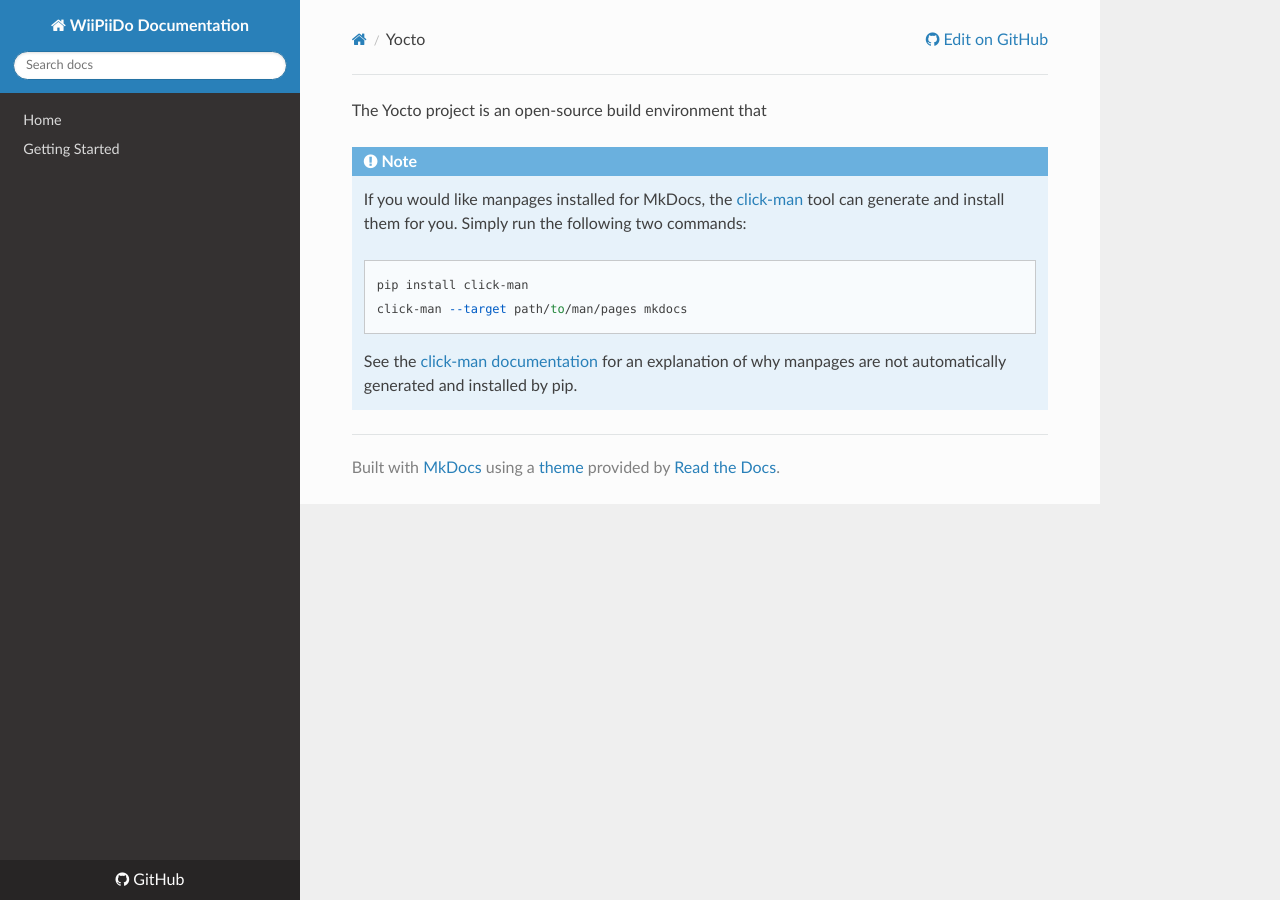
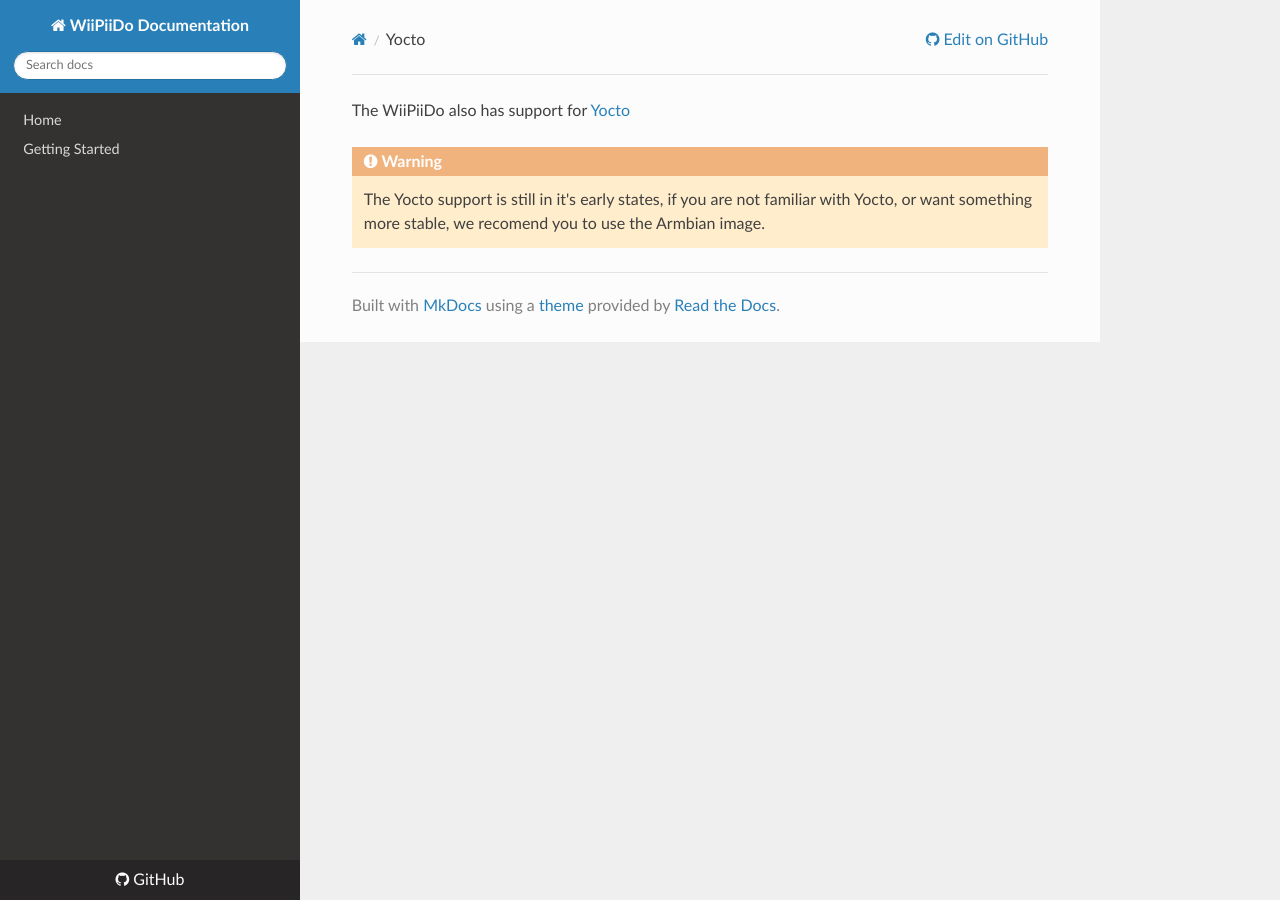
Before and after one commit to Globaltronic/wiipiido-docs, an MkDocs documentation site: the page built from docs/yocto.md, in a window 1280 px wide. Built offline with MkDocs 1.6.1, drawn with Linux system fonts in a browser that asks for light colours; nearby versions of some CDN libraries.

```diff
--- a/docs/yocto.md
+++ b/docs/yocto.md
@@ -1,14 +1,5 @@
-The Yocto project is an open-source build environment that
+The WiiPiiDo also has support for [Yocto](https://www.yoctoproject.org/)
 
-!!! Note
-    If you would like manpages installed for MkDocs, the [click-man] tool can
-    generate and install them for you. Simply run the following two commands:
-
-        pip install click-man
-        click-man --target path/to/man/pages mkdocs
-
-    See the [click-man documentation] for an explanation of why manpages are
-    not automatically generated and installed by pip.
-
-[click-man]: https://github.com/click-contrib/click-man
-[click-man documentation]: https://github.com/click-contrib/click-man#automatic-man-page-installation-with-setuptools-and-pip
+!!! warning
+    The Yocto support is still in it's early states, if you are not familiar with Yocto,
+    or want something more stable, we recomend you to use the Armbian image.
--- /dev/null
+++ b/requirements.txt
@@ -0,0 +1,2 @@
+mkdocs
+mkdocs-versioning
```
Also changed, not shown: README.md (+3 -3 lines), docs/getting-started.md (+7 -4 lines), docs/index.md (+13 -0 lines), docs/peripheral-examples.md (added, +29 -0 lines), docs/img/header_2_pinout.png (added), docs/img/header_3_pinout.png (added), docs/img/main_header_pinout.png (added), docs/img/putty_ssh.png (added).
